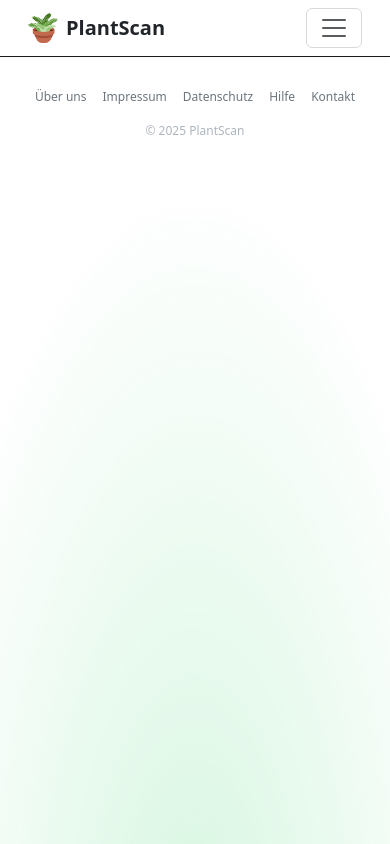
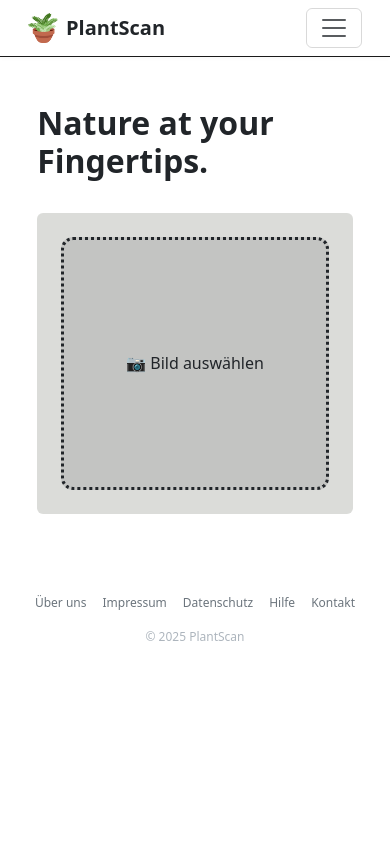
Before and after one commit to on23db/T6_Projekt_PlantScan, a Vue app: page /installed in a window 390 px wide. Built offline with nearby package versions, Linux system fonts and the light colour scheme; no server answers.

Commit message:
Added: Different View after Installation

```diff
--- a/src/App.vue
+++ b/src/App.vue
@@ -1,7 +1,7 @@
 <template>
   <div id="app">
     <Navbar :theme="theme" @toggle-theme="toggleTheme" />
-    <router-view></router-view>
+    <router-view />
     <Footer />
   </div>
 </template>
@@ -26,10 +26,6 @@ const toggleTheme = () => {
   document.documentElement.setAttribute('data-bs-theme', theme.value);
   localStorage.setItem('theme', theme.value);
 };
-function isStandaloneMode() {
-  return window.matchMedia('(display-mode: standalone)').matches || window.navigator.standalone === true;
-}
-
 </script>
 
 <style>
@@ -48,22 +44,4 @@ body {
   color: var(--text-color);
   transition: all 0.3s ease;
 }
-
-/* Hintergrund-Gradient unten */
-body::after {
-  content: "";
-  position: fixed;
-  bottom: -20vh;
-  left: 50%;
-  transform: translateX(-50%);
-  width: 150vw;
-  height: 100vh;
-  background: radial-gradient(ellipse at bottom, rgba(44, 208, 96, 0.2) 0%, transparent 70%);
-  z-index: -1;
-}
-
-/* Dark Mode - Etwas dezenter */
-[data-theme="dark"] body::after {
-  background: radial-gradient(ellipse at bottom, rgba(44, 208, 96, 0.1) 0%, transparent 70%);
-}
 </style>
--- a/src/router.js
+++ b/src/router.js
@@ -1,5 +1,6 @@
 import { createRouter, createWebHistory } from 'vue-router';
 import Home from './views/Home.vue';
+import InstalledHome from './views/InstalledHome.vue';
 import Login from "./components/Login.vue";
 import Register from "./components/Register.vue";
 import Impressum from "./views/Impressum.vue";
@@ -11,11 +12,20 @@ import PlantList from './views/PlantList.vue';
 import Logout from './views/Logout.vue';
 import Profile from './views/Profile.vue';
 
+// Überprüfen, ob die App im Standalone-Modus läuft
+const isStandalone = window.matchMedia('(display-mode: standalone)').matches || window.navigator.standalone === true;
+
 const routes = [
   {
     path: "/plantlist",
     name: "PlantList",
     component: PlantList
+  },
+  {
+    path: '/installed',
+    name: 'installed-home',
+    component: InstalledHome,
+    meta: { layout: 'installed' } // Standalone-Version für installierte App
   },
   {
     path: "/überuns",
@@ -44,7 +54,8 @@ const routes = [
   {
     path: '/home',
     name: 'Home',
-    component: Home,
+    // Dynamisch die richtige Komponente basierend auf dem Standalone-Modus auswählen
+    component: isStandalone ? InstalledHome : Home,
   },
   {
     path: "/login",
@@ -64,7 +75,7 @@ const routes = [
   {
     path: "/profile",
     name: 'Profile',
-    component: Profile // Route für Profile hinzufügen
+    component: Profile
   }
 ];
 
--- a/src/views/Home.vue
+++ b/src/views/Home.vue
@@ -20,10 +20,10 @@
           <p>Lade ein Foto deiner Pflanze hoch und wir helfen dir beim Identifizieren.</p>
           <PlantIdentifier />
         </div>
-        <div class="mt-4">
+        <div class="mt-4" v-if="installReady && !isStandalone">
           <p><strong>Ready for more?</strong> Mit unserer App hältst du das ganze Wissen der Natur in deiner Hand. Werde
             noch heute Pflanzenexperte!</p>
-          <button class="btn" type="button"  @click="installApp" v-if="installReady">App installieren</button>
+          <button class="btn" type="button"  @click="installApp" >App installieren</button>
         </div>
       </div>
 
--- a/src/views/InstalledHome.vue
+++ b/src/views/InstalledHome.vue
@@ -1,61 +1,129 @@
 <template>
-    <div class="installed-home container text-center py-5">
-      <h1 class="headline mb-4">Bereit zum Scannen 🌱</h1>
-      <p class="lead mb-4">
-        Öffne deine Kamera und beginne direkt mit dem Live-Scan deiner Pflanzen.
-      </p>
+  <div class="container-lg my-5">
+    <div class="row d-flex flex-lg-row flex-column align-items-center justify-content-center gap-5">
 
-      <div class="camera-placeholder mb-4">
-        <!-- Hier kann später die Kamera-Ansicht rein -->
-        <img src="@/assets/camera-preview-placeholder.png" alt="Kamera-Preview" class="img-fluid rounded">
+      <div class="col-lg-6 text-content">
+        <h1>Nature at your Fingertips.</h1>
+
+        <div class="text-section p-4 rounded">
+          <PlantIdentifier />
+        </div>
       </div>
 
-      <button class="btn btn-scan" @click="startScan">Scan starten</button>
+    </div>
   </div>
 </template>
 
 <script>
+import PlantIdentifier from '@/components/PlantIdentifier.vue';
+
 export default {
   name: 'InstalledHome',
+  components: {
+    PlantIdentifier
+  },
+  data() {
+    return {
+      deferredPrompt: null,
+      installReady: false,
+      isStandalone: false
+    };
+  },
+
   methods: {
-      startScan() {
-        // Placeholder-Logik – hier später Kamera-Funktion einbauen
-        console.log('Scan gestartet – Kamera öffnen 🔍🌿');
-        // z. B. Navigation zur Kamera-Seite oder Kamera-Component zeigen
-        this.$router.push('/camera');
+    async installApp() {
+      if (this.deferredPrompt) {
+        this.deferredPrompt.prompt();
+        const choiceResult = await this.deferredPrompt.userChoice;
+        if (choiceResult.outcome === 'accepted') {
+          console.log('User accepted the A2HS prompt');
+        } else {
+          console.log('User dismissed the A2HS prompt');
+        }
+        this.deferredPrompt = null;
+        this.installReady = false;
       }
     }
   }
+};
+
 </script>
 
 <style scoped>
-  .installed-home {
-    max-width: 600px;
-    margin: 0 auto;
-  }
-
-  .headline {
-    font-size: 2.5rem;
+h1 {
+  font-size: 2,7rem;
+  margin-bottom: 1rem;
   font-weight: bold;
 }
 
-  .camera-placeholder {
-    border: 2px dashed #ccc;
-    padding: 1rem;
-    border-radius: 12px;
-    background-color: #f8f9fa;
+h2 {
+  font-size: 1.8rem;
+  font-weight: bold;
 }
 
-  .btn-scan {
-    background-color: #56ab2f;
-    color: white;
-    padding: 0.75rem 1.5rem;
-    font-size: 1.1rem;
-    border-radius: 8px;
-    transition: background-color 0.3s ease;
+p {
+  font-size: 1rem;
+  margin-bottom: 1.5rem;
+  line-height: 1.6;
 }
 
-  .btn-scan:hover {
-    background-color: #3d8a1a;
+.image-section {
+  max-width: 500px;
+  flex-shrink: 0;
+}
+
+.image-section img {
+  width: 100%;
+  height: auto;
+  border-radius: 12px;
+}
+
+.text-content {
+  max-width: 600px;
+}
+
+.text-section {
+  background-color: rgba(130, 136, 124, 0.291);
+  padding: 2rem;
+  border-radius: 12px;
+}
+
+.btn {
+  background-color: #e49e13;
+  color: white;
+  padding: 0.5rem 1rem;
+  border-radius: 5px;
+  margin-top: 1rem;
+}
+
+.btn:hover {
+  background-color: #b8770d;
+  color: white;
+}
+
+@media (max-width: 768px) {
+  h1 {
+    font-size: 2rem;
+  }
+
+  h2 {
+    font-size: 1.5rem;
+  }
+
+  .text-section {
+    margin-top: 2rem;
+    padding: 1.5rem;
+  }
+
+  .text-content {
+    max-width: 90%;
+    padding-left: 15px;
+    padding-right: 15px;
+  }
+
+  .container-lg {
+    padding-left: 15px;
+    padding-right: 15px;
+  }
 }
 </style>
```
Lines whose indentation alone changed are shown as unchanged.
